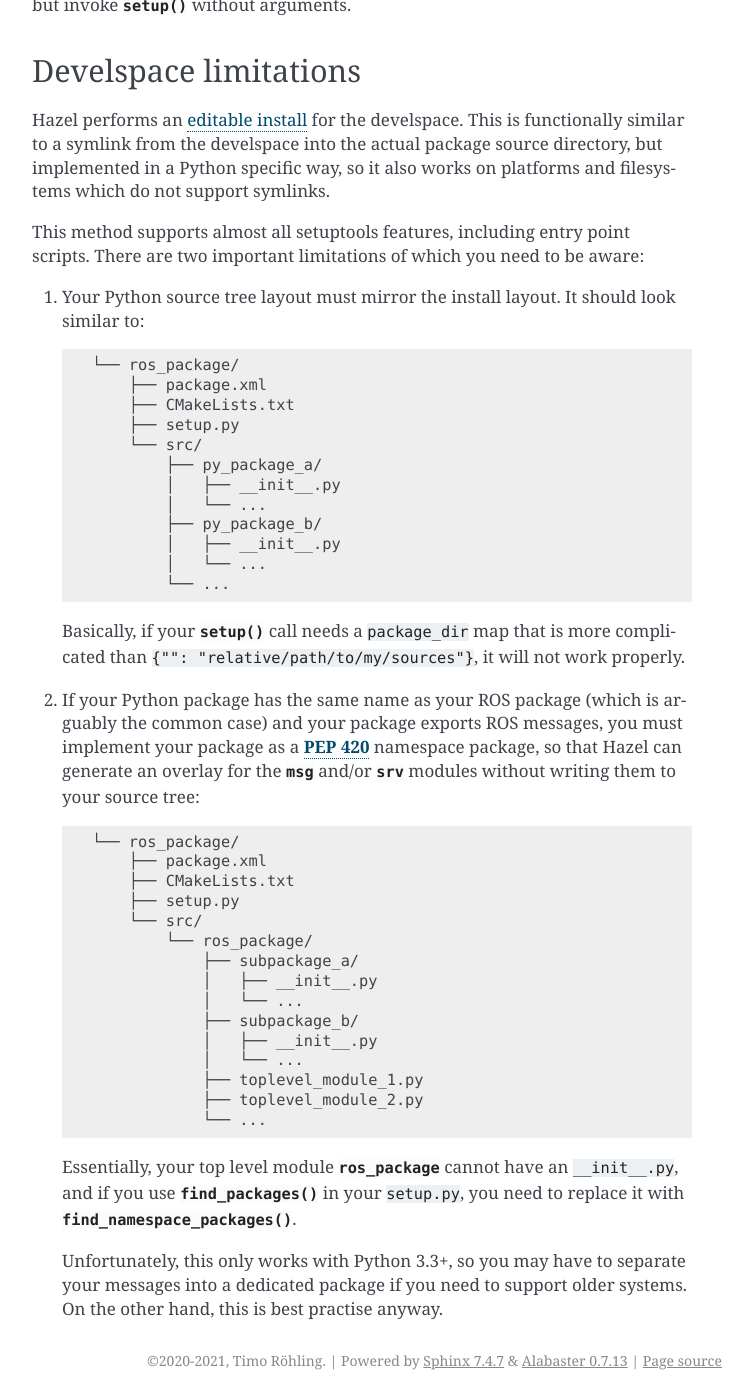
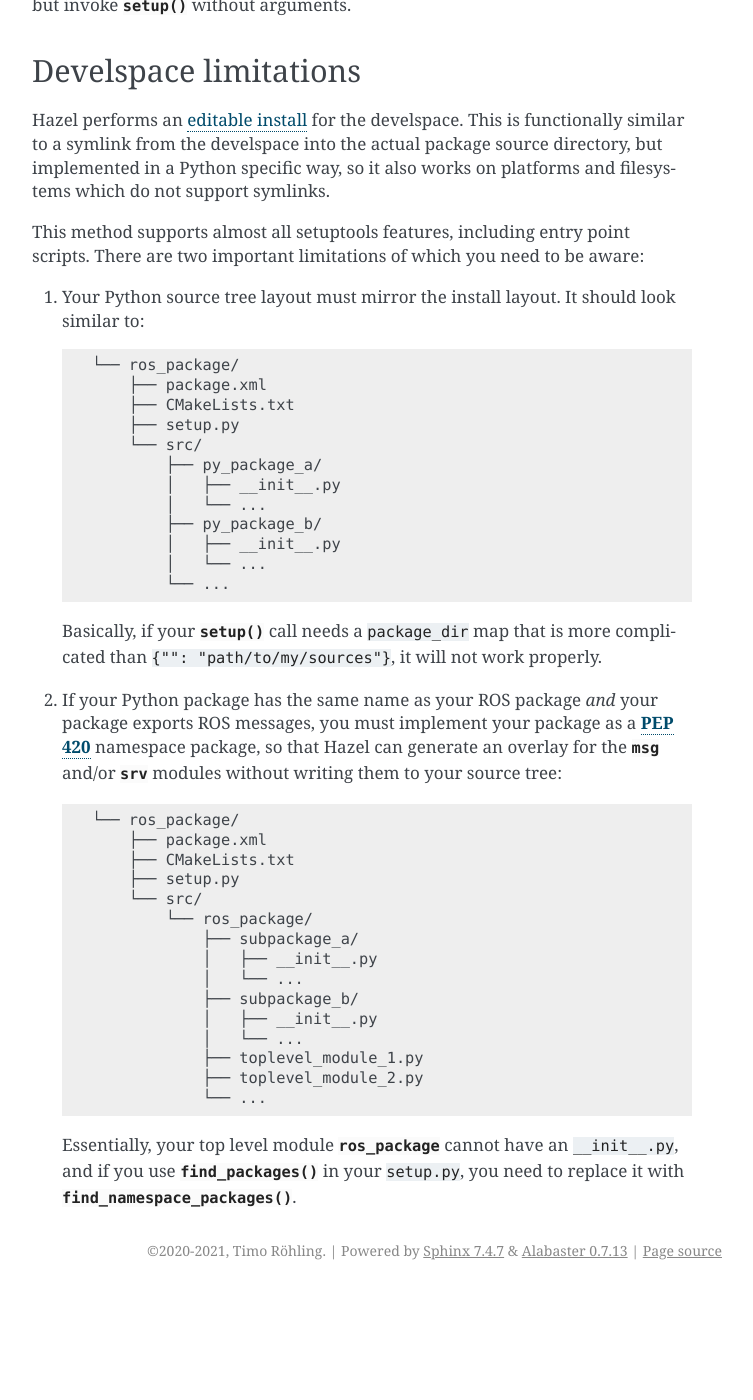
Before and after one commit to roehling/catkin-ng, a Sphinx documentation site: the page built from hazel/docs/command/hazel_python_setup.rst, in a window 1280 px wide and 1400 px high, scrolled down 999 px. Shown: the whole window, without its empty margins (388-1141 px from the left). Built offline with Sphinx 7.4.7, drawn with Linux system fonts in a browser that asks for light colours; cross-references to code outside the pages are shown as plain code; after the commit the page ends 2289 px from its top, so only the background shows below that.

Commit message:
Revert "Switch to pip install instead of calling setup.py directly"
This reverts commit f368c91a5076301ba904b8446427d929aa0e7520.

```diff
--- a/hazel/docs/command/hazel_python_setup.rst
+++ b/hazel/docs/command/hazel_python_setup.rst
@@ -91,14 +91,12 @@ scripts. There are two important limitations of which you need to be aware:
                 │   └── ...
                 └── ...
 
-   Basically, if your :py:func:`setup` call needs a ``package_dir`` map that is
-   more complicated than ``{"": "relative/path/to/my/sources"}``, it will not
-   work properly.
-2. If your Python package has the same name as your ROS package (which is
-   arguably the common case) and your package exports ROS messages, you must
-   implement your package as a :pep:`420` namespace package, so that Hazel can
-   generate an overlay for the :py:mod:`msg` and/or :py:mod:`srv` modules
-   without writing them to your source tree::
+   Basically, if your :py:func:`setup` call needs a ``package_dir`` map that is more
+   complicated than ``{"": "path/to/my/sources"}``, it will not work properly.
+2. If your Python package has the same name as your ROS package `and` your
+   package exports ROS messages, you must implement your package as a :pep:`420`
+   namespace package, so that Hazel can generate an overlay for the :py:mod:`msg`
+   and/or :py:mod:`srv` modules without writing them to your source tree::
 
         └── ros_package/
             ├── package.xml
@@ -121,8 +119,4 @@ scripts. There are two important limitations of which you need to be aware:
    :file:`setup.py`, you need to replace it with
    :py:func:`find_namespace_packages`.
 
-   Unfortunately, this only works with Python 3.3+, so you may have to
-   separate your messages into a dedicated package if you need to support
-   older systems. On the other hand, this is best practise anyway.
-
 .. _editable install: https://pip.pypa.io/en/stable/reference/pip_install/#editable-installs
```
Also changed, not shown: 1 other file.
